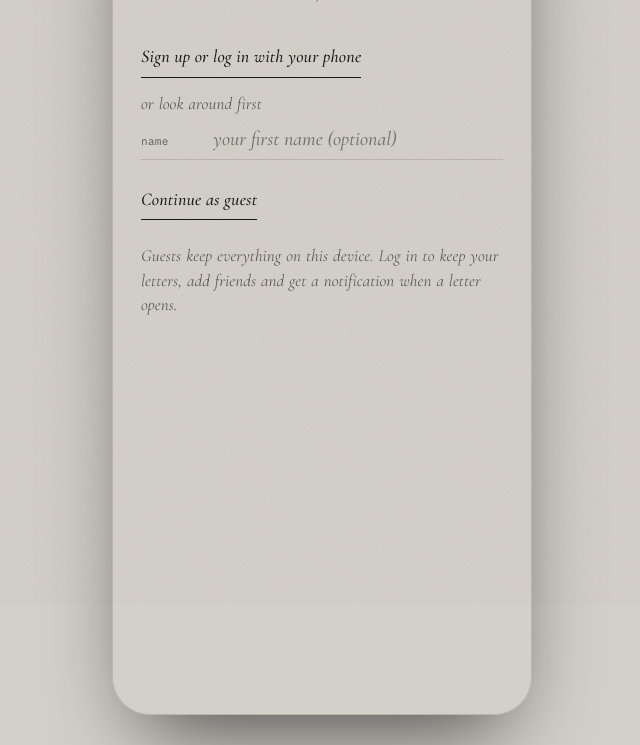
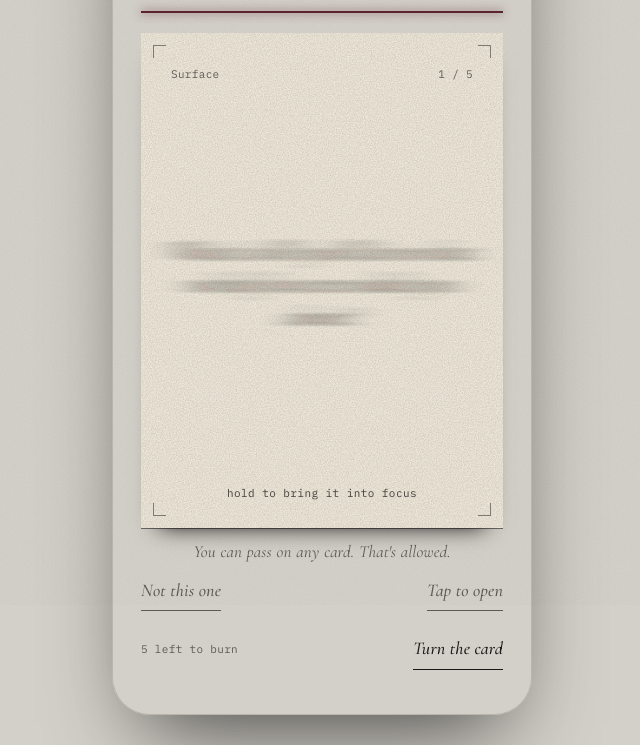
Before and after one commit to astalai-eng/asta-concept-studio, a plain HTML site: page for-once/index.html in a window 1280 px wide. Shown: the part 195-940 px from the top of the page, without its empty margins (318-958 px from the left). Drawn offline with nearby package versions, Linux system fonts and the light colour scheme; a web font is replaced by a local one.

Commit message:
Skip sign-in and open featured prompt experience

```diff
--- a/for-once/index.html
+++ b/for-once/index.html
@@ -477,5 +477,5 @@ function auth(){A.innerHTML=`${hero()}<div style="margin-top:22px"><button class
 function intro(){const st=[["Pick a table","Dinner, a date, a late-night call. Choose the occasion you're in."],["Hold a card","Press and hold to open a question. The pause is the point."],["Answer for real","Say it out loud, or write first and reveal together so nobody copies."],["Leave a note","End with a P.S.: a short handwritten-style note to the person across from you."]];
  A.innerHTML=`${hero()}<div style="height:18px"></div>${st.map((x,i)=>`<div style="display:flex;gap:16px;padding:16px 0;border-top:1px solid var(--line)"><span style="font:italic 500 36px 'Cormorant Garamond','Iowan Old Style','Palatino Linotype',Palatino,Georgia,serif;color:var(--blue)">${i+1}</span><div><div style="font:italic 500 25px 'Cormorant Garamond','Iowan Old Style','Palatino Linotype',Palatino,Georgia,serif">${x[0]}</div><div class="note" style="margin:2px 0 0">${x[1]}</div></div></div>`).join("")}<button class="lnk" id="go" style="margin-top:20px">Begin</button>`;
  $("go").onclick=home}
-try{const m=location.hash.match(/^#([pq])=(.+)$/);if(m)inbox(m[1],cleanLink(m[1],d64(m[2])));else{const m=acct.me();if(m){setME(m);m.name?home():setup()}else auth()}}catch(e){home()}
+try{const m=location.hash.match(/^#([pq])=(.+)$/);if(m)inbox(m[1],cleanLink(m[1],d64(m[2])));else{const m=acct.me();if(m){setME(m);m.name?home():setup()}else{ME={name:"",email:""};start(0)}}}catch(e){ME={name:"",email:""};start(0)}
 </script></body></html>
```
